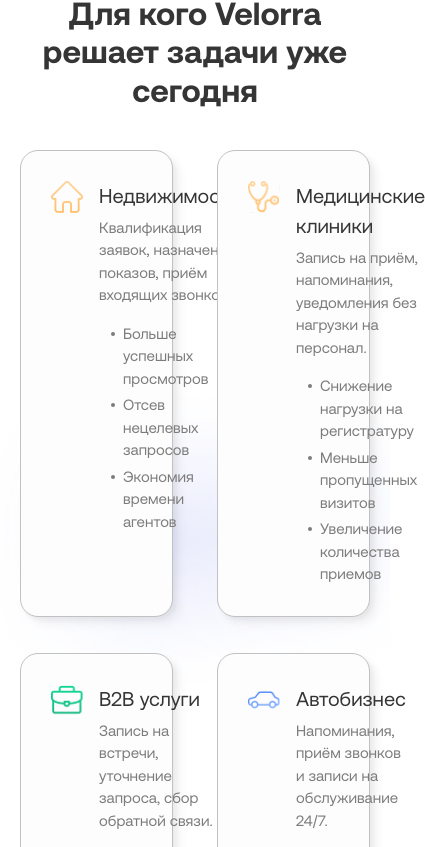
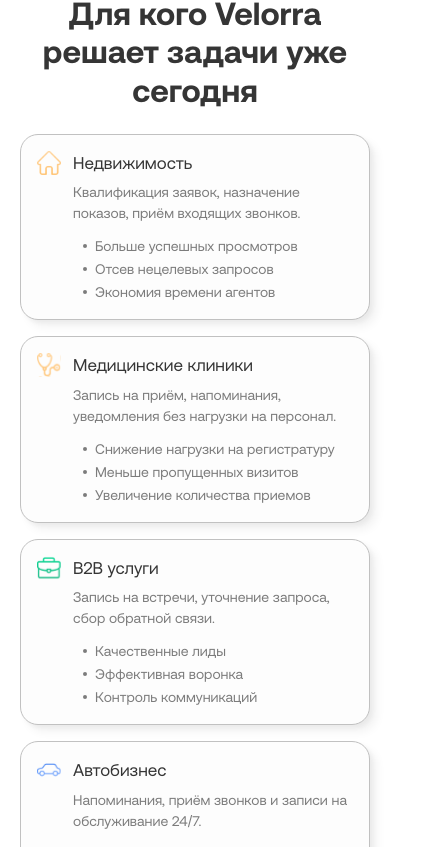
Before and after one commit to GRIZLI-RGB/velorra-landing, a Next.js app: page / in a window 390 px wide. Shown: the part 4917-5764 px from the top of the page, 425 px wide, since content can reach past the window. Built offline with nearby package versions, Linux system fonts and the light colour scheme.

Commit message:
Адаптив для Who

```diff
--- a/components/landing/who.tsx
+++ b/components/landing/who.tsx
@@ -55,18 +55,18 @@
 				src="/images/decor/center-who.png"
 				alt=""
 				aria-hidden="true"
-				className="pointer-events-none absolute top-1/2 left-1/2 -translate-x-1/2 -translate-y-1/2 select-none"
+				className="pointer-events-none absolute top-1/2 left-1/2 -translate-x-1/2 -translate-y-1/2 select-none max-[985px]:opacity-70 max-md:hidden"
 			/>
 
 			<div className="default-container relative z-10">
 				<Title className="max-w-[540px] mx-auto">
 					Для кого Velorra решает задачи уже сегодня
 				</Title>
-				<div className="mt-10 grid grid-cols-2 gap-x-11 gap-y-9">
+				<div className="mt-10 grid grid-cols-2 gap-x-11 gap-y-9 max-[985px]:mt-8 max-[985px]:grid-cols-1 max-[985px]:gap-5 max-md:mt-6 max-md:gap-4">
 					{WHO_DATA.map((item) => (
 						<div
 							key={item.title}
-							className="rounded-[18px] bg-[#FDFDFD] border border-[#C1C1C1] p-[30px] flex items-start gap-4"
+							className="flex items-start gap-4 rounded-[18px] border border-[#C1C1C1] bg-[#FDFDFD] p-[30px] max-[985px]:gap-3 max-[985px]:p-6 max-md:p-4"
 							style={{
 								boxShadow:
 									"3px 3px 4px 0 rgba(0, 0, 0, 0.04), 7px 7px 10px 0 rgba(0, 0, 0, 0.05)",
@@ -75,20 +75,22 @@
 							<img
 								src={item.icon}
 								alt=""
-								className="w-8 h-8 shrink-0"
+								className="h-8 w-8 shrink-0 max-[985px]:h-7 max-[985px]:w-7 max-md:h-6 max-md:w-6"
 							/>
 							<div>
-								<h3 className="text-[20px]">{item.title}</h3>
-								<p className="text-[15px] text-[#7C7C7C] mt-1.5 mb-4">
+								<h3 className="text-[20px] max-[985px]:text-[18px] max-md:text-[17px]">
+									{item.title}
+								</h3>
+								<p className="mt-1.5 mb-4 text-[15px] text-[#7C7C7C] max-[985px]:mb-3 max-md:text-[14px]">
 									{item.description}
 								</p>
-								<ul className="space-y-1 ml-3">
+								<ul className="ml-3 space-y-1 max-[985px]:ml-2.5 max-[985px]:space-y-0.5">
 									{item.bullets.map((bullet) => (
 										<li
 											key={bullet}
-											className="text-[15px] text-[#7C7C7C] flex items-start gap-2"
+											className="flex items-start gap-2 text-[15px] text-[#7C7C7C] max-md:text-[14px]"
 										>
-											<span className="mt-[9px] w-1 h-1 rounded-full bg-[#7C7C7C] shrink-0" />
+											<span className="mt-[9px] h-1 w-1 shrink-0 rounded-full bg-[#7C7C7C] max-md:mt-[8px]" />
 											{bullet}
 										</li>
 									))}
```
